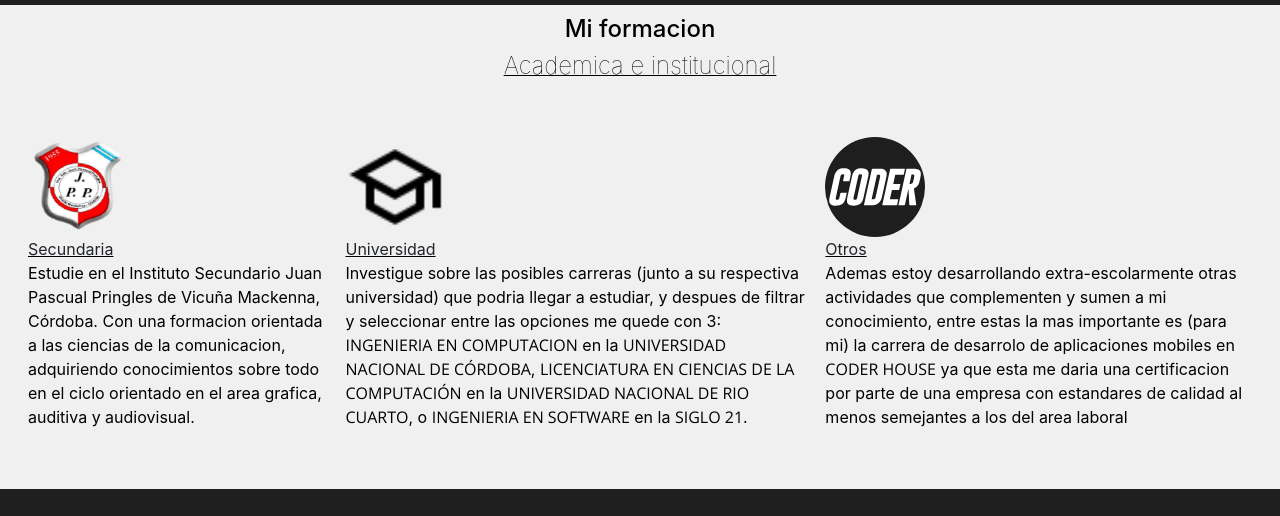
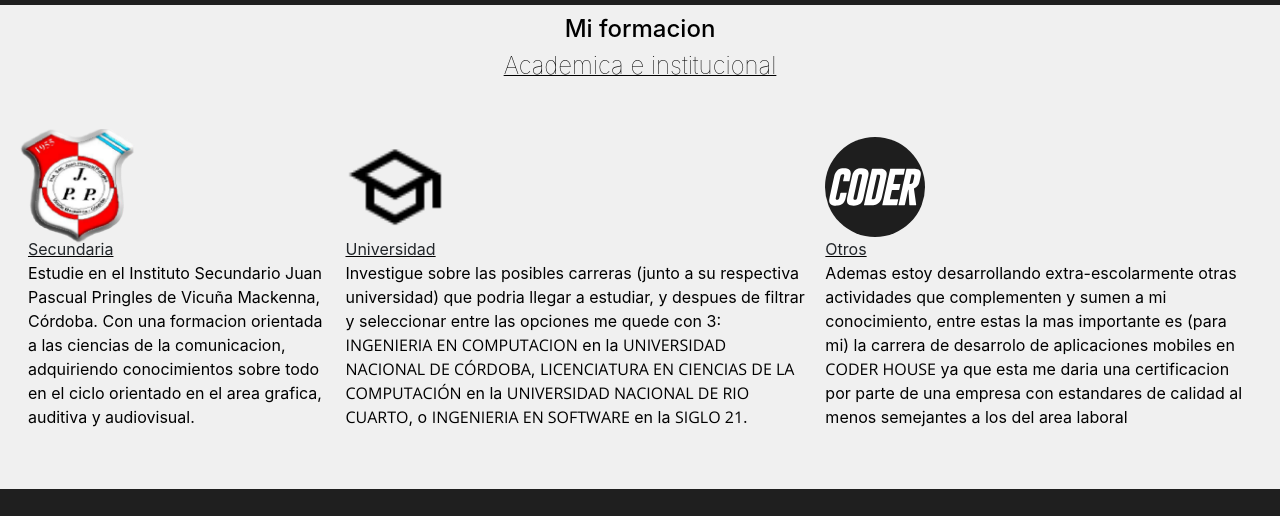
Before and after one commit to SantiaGod05/proyectoSantiagoLombardi, a plain HTML site: page secciones/formacion.html in a window 1280 px wide. In both pictures the pointer is over the picture 78 px from the left and 237 px from the top of the page. Shown: the part 51-567 px from the top of the page. Drawn offline with nearby package versions, Linux system fonts and the light colour scheme.

Commit message:
first commit

```diff
--- a/estilos/style.css
+++ b/estilos/style.css
@@ -188,6 +188,9 @@ fieldset{
     justify-content: center;
 }
 
+.formacionContenido:hover img {-webkit-transform:scale(1.3);transform:scale(1.3);}
+.formacionContenido {overflow:hidden;}
+
 /* FOOTER */
 
 footer a{
```
